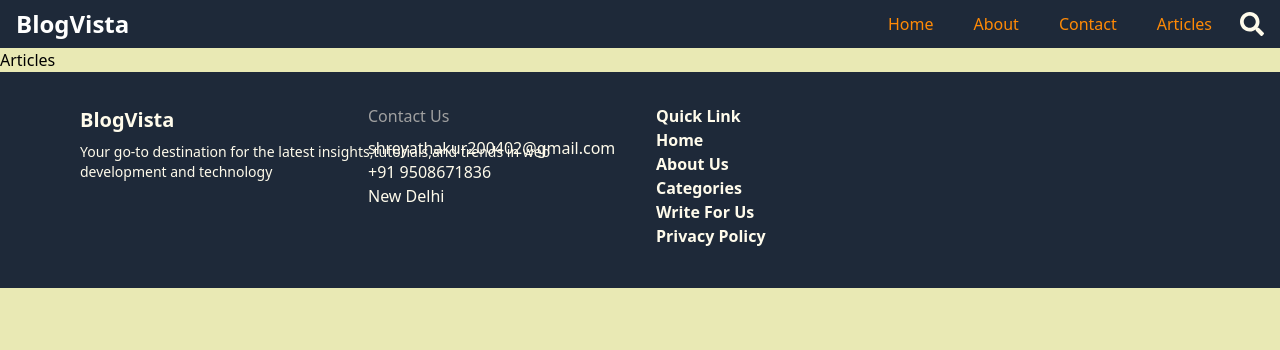
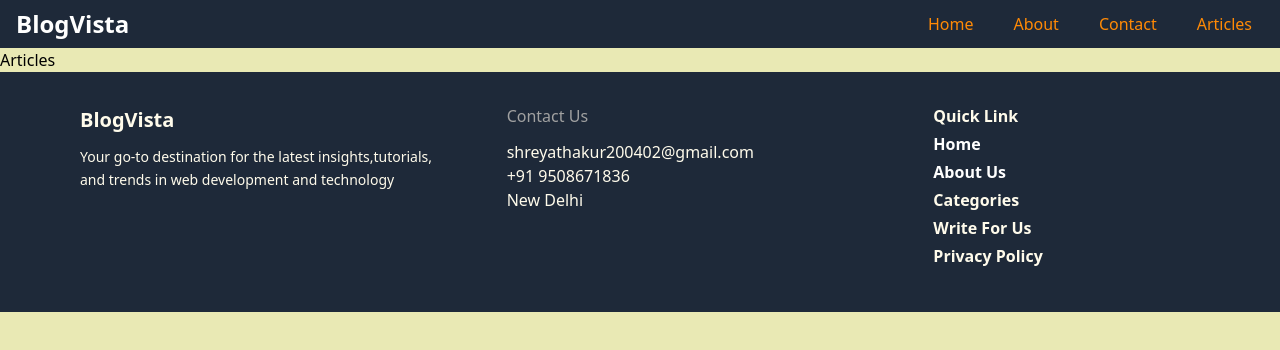
Before and after one commit to shreyathakur024/BlogVista, a React (Vite) app: page /articles in a window 1280 px wide. Shown: the top 350 px of the page. Built offline with nearby package versions, Linux system fonts and the light colour scheme; a small style sheet from the web is missing.

Commit message:
updated navbar

```diff
--- a/src/Components/Footer.jsx
+++ b/src/Components/Footer.jsx
@@ -1,27 +1,32 @@
 import React from 'react'
+import { Link } from 'react-router-dom'
 
 const Footer = () => {
   return (
-    <footer className="bg-gray-800 text-amber-50 py-8">
-    <div className="max-w-6xl mx-auto px-4 grid grid-cols-1 sm:grid-cols-2 md:grid-cols-4 gap-8 text-left">
-    <div className=" text-amber-50 w-140 py-0.5">
+    <footer className="bg-gray-800 text-amber-50 py-8 flex justify-evenly">
+    <div className="max-w-6xl mx-auto px-4 grid grid-cols-1 sm:grid-cols-2 md:grid-cols-3 gap-40 text-left">
+    <div className=" text-amber-50 w-90 py-0.5 ">
         <h1 className="font-bold text-xl">BlogVista</h1>
-        <p className="text-sm mt-2">Your go-to destination for the latest insights,tutorials,and trends in web development and technology</p>
+        <p className="text-sm mt-3 leading-relaxed ">Your go-to destination for the latest insights,tutorials,
+                 and trends in web development and technology</p>
     </div>
-    <div>
-        <h2 className="hover:text-blue-100 text-neutral-400 font-medium mb-2">Contact Us</h2>
+    <div className="w-90">
+        <h2 className="hover:text-blue-100 text-neutral-400 font-medium mb-3">Contact Us</h2>
         <p>shreyathakur200402@gmail.com</p>
         <p>+91 9508671836</p>
         <p>New Delhi</p>
     </div>
 
-    <div className="font-semibold mb-2">
+    <div className="font-semibold mb-3 w-90">
+      <ul className="space-y-1">
             <h2>Quick Link</h2>
-            <p>Home</p>
-            <p>About Us</p>
+            <p><Link className="text-white hover:text-orange-400" to={'/'}>Home</Link></p>
+            <p><Link className="text-white hover:text-orange-400" to={'/about'}>About Us</Link></p>
             <p>Categories</p>
-            <p>Write For Us</p>
+            {/* <Link className="text-white hover:text-orange-400" to={'/'}>Categories</Link> */}
+            <p className="hover:text-orange-400">Write For Us</p>
             <p>Privacy Policy</p>
+      </ul>
      </div>
     </div>
     </footer>
--- a/src/Components/Navbar.jsx
+++ b/src/Components/Navbar.jsx
@@ -15,11 +15,8 @@ const Navbar = () => {
           <Link className="text-orange-400 hover:bg-yellow-300 hover:text-black px-3 py-1 rounded" to={'/'}>Home</Link>
         <Link className="text-orange-400 hover:bg-yellow-300 hover:text-black px-3 py-1 rounded" to={'/about'}>About</Link>
         <Link className="text-orange-400 hover:bg-yellow-300 hover:text-black px-3 py-1 rounded" to={'/contact'}>Contact</Link>
-        <Link className="text-orange-400 hover:bg-yellow-300 hover:text-black px-3 py-1 rounded" to={'/articles'}>Articles</Link>
-        <button onClick={()=>setSearch(!search)}>
-          <FaSearch className="search text-amber-50 text-2xl hover:text-yellow-300 " />
-          </button>
-          {search && (
+        <Link className="text-orange-400 hover:bg-yellow-300 hover:text-black px-3 py-1 rounded" to={'/articles'}>Articles </Link>
+        {search && (
             <input type="text" placeholder="Search..." className="md:flex-shrink-0 w-40 sm:w-56 top-8 right-0 border rounded px-2 py-1 bg-blue-150 text-cyan-50"/>
           )}
         </div>
```
